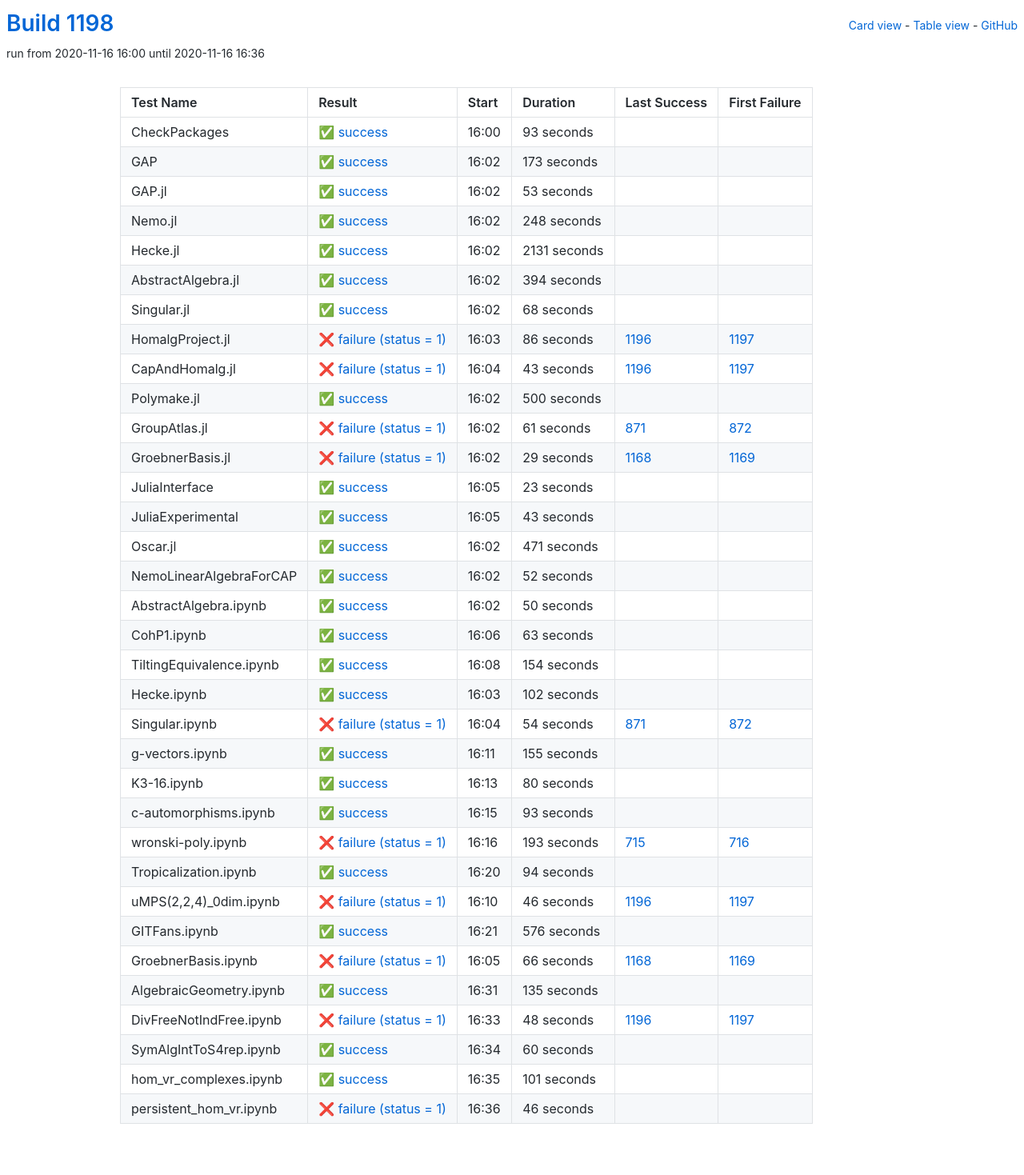
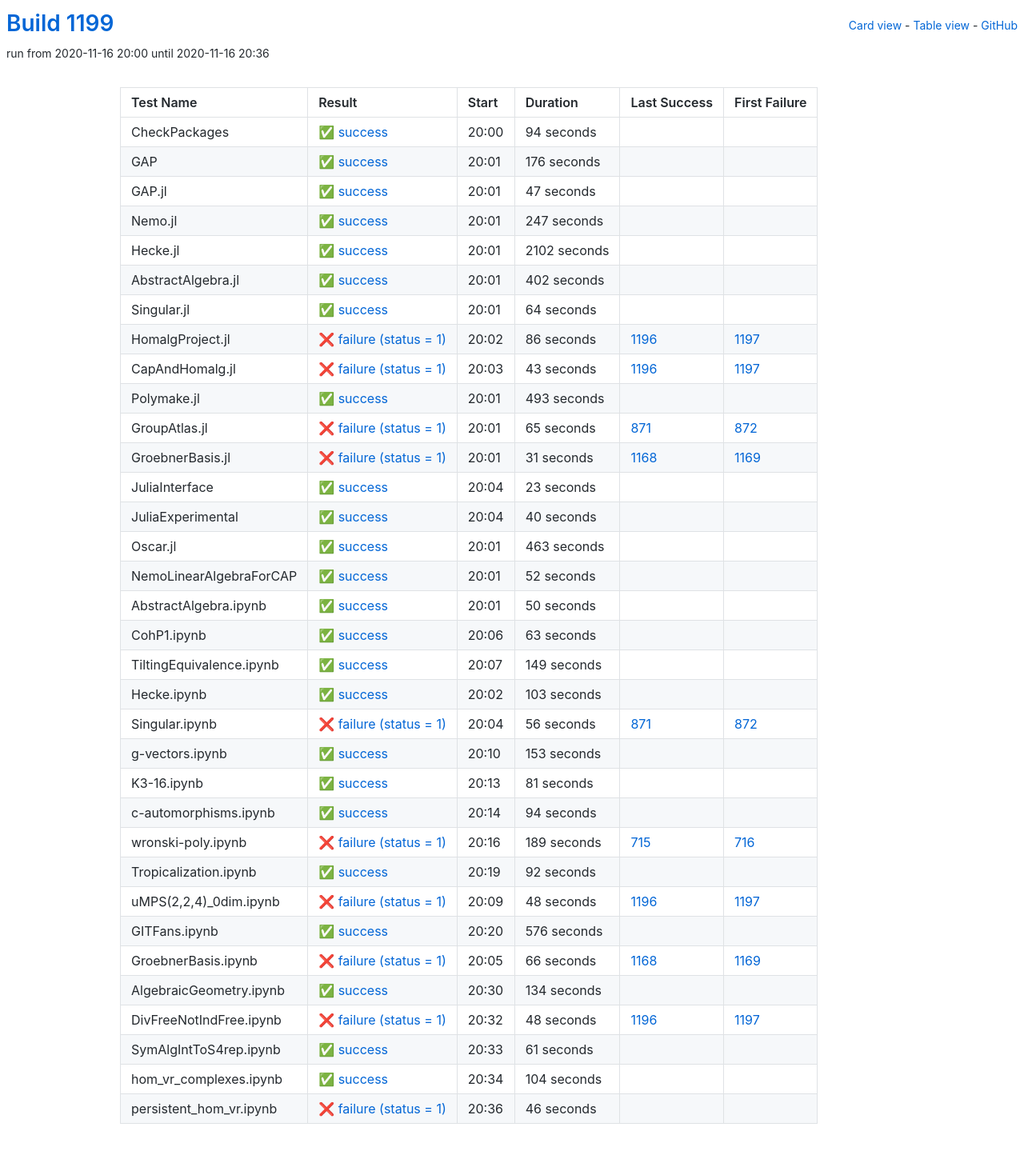
Before and after one commit to oscar-system/oscar-ci-status-stable, a Jekyll site: the page built from table.html, in a window 1280 px wide. Shown: the whole page at 80% size. Built offline with Jekyll 4.4.1, drawn with Linux system fonts in a browser that asks for light colours.

Commit message:
Build #1199

```diff
--- a/_data/ci.yml
+++ b/_data/ci.yml
@@ -1,6 +1,6 @@
 ---
-build: 1198
-build_url: https://oscarci.mathematik.uni-kl.de/job/oscar-stable/1198/
+build: 1199
+build_url: https://oscarci.mathematik.uni-kl.de/job/oscar-stable/1199/
 job: oscar-stable
 organization: oscar-system
 repo: oscar-ci-status-stable
@@ -8,92 +8,92 @@ repourl: https://github.com/oscar-system/oscar-ci-status-stable
 tests:
 - name: CheckPackages
   id: checkpackages
-  log: https://oscarci.mathematik.uni-kl.de/job/oscar-stable/1198/artifact/logs/build-1198/CheckPackages.log
-  start: 2020-11-16 16:00
+  log: https://oscarci.mathematik.uni-kl.de/job/oscar-stable/1199/artifact/logs/build-1199/CheckPackages.log
+  start: 2020-11-16 20:00
   success: true
   exitcode: 0
   status: success
-  duration: 93
+  duration: 94
   last_success: false
   last_success_url:
   first_failure: false
   first_failure_url:
 - name: GAP
   id: gap
-  log: https://oscarci.mathematik.uni-kl.de/job/oscar-stable/1198/artifact/logs/build-1198/GAP.log
-  start: 2020-11-16 16:02
+  log: https://oscarci.mathematik.uni-kl.de/job/oscar-stable/1199/artifact/logs/build-1199/GAP.log
+  start: 2020-11-16 20:01
   success: true
   exitcode: 0
   status: success
-  duration: 173
+  duration: 176
   last_success: false
   last_success_url:
   first_failure: false
   first_failure_url:
 - name: GAP.jl
   id: gap-jl
-  log: https://oscarci.mathematik.uni-kl.de/job/oscar-stable/1198/artifact/logs/build-1198/GAP.jl.log
-  start: 2020-11-16 16:02
+  log: https://oscarci.mathematik.uni-kl.de/job/oscar-stable/1199/artifact/logs/build-1199/GAP.jl.log
+  start: 2020-11-16 20:01
   success: true
   exitcode: 0
   status: success
-  duration: 53
+  duration: 47
   last_success: false
   last_success_url:
   first_failure: false
   first_failure_url:
 - name: Nemo.jl
   id: nemo-jl
-  log: https://oscarci.mathematik.uni-kl.de/job/oscar-stable/1198/artifact/logs/build-1198/Nemo.jl.log
-  start: 2020-11-16 16:02
+  log: https://oscarci.mathematik.uni-kl.de/job/oscar-stable/1199/artifact/logs/build-1199/Nemo.jl.log
+  start: 2020-11-16 20:01
   success: true
   exitcode: 0
   status: success
-  duration: 248
+  duration: 247
   last_success: false
   last_success_url:
   first_failure: false
   first_failure_url:
 - name: Hecke.jl
   id: hecke-jl
-  log: https://oscarci.mathematik.uni-kl.de/job/oscar-stable/1198/artifact/logs/build-1198/Hecke.jl.log
-  start: 2020-11-16 16:02
+  log: https://oscarci.mathematik.uni-kl.de/job/oscar-stable/1199/artifact/logs/build-1199/Hecke.jl.log
+  start: 2020-11-16 20:01
   success: true
   exitcode: 0
   status: success
-  duration: 2131
+  duration: 2102
   last_success: false
   last_success_url:
   first_failure: false
   first_failure_url:
 - name: AbstractAlgebra.jl
   id: abstractalgebra-jl
-  log: https://oscarci.mathematik.uni-kl.de/job/oscar-stable/1198/artifact/logs/build-1198/AbstractAlgebra.jl.log
-  start: 2020-11-16 16:02
+  log: https://oscarci.mathematik.uni-kl.de/job/oscar-stable/1199/artifact/logs/build-1199/AbstractAlgebra.jl.log
+  start: 2020-11-16 20:01
   success: true
   exitcode: 0
   status: success
-  duration: 394
+  duration: 402
   last_success: false
   last_success_url:
   first_failure: false
   first_failure_url:
 - name: Singular.jl
   id: singular-jl
-  log: https://oscarci.mathematik.uni-kl.de/job/oscar-stable/1198/artifact/logs/build-1198/Singular.jl.log
-  start: 2020-11-16 16:02
+  log: https://oscarci.mathematik.uni-kl.de/job/oscar-stable/1199/artifact/logs/build-1199/Singular.jl.log
+  start: 2020-11-16 20:01
   success: true
   exitcode: 0
   status: success
-  duration: 68
+  duration: 64
   last_success: false
   last_success_url:
   first_failure: false
   first_failure_url:
 - name: HomalgProject.jl
   id: homalgproject-jl
-  log: https://oscarci.mathematik.uni-kl.de/job/oscar-stable/1198/artifact/logs/build-1198/HomalgProject.jl.log
-  start: 2020-11-16 16:03
+  log: https://oscarci.mathematik.uni-kl.de/job/oscar-stable/1199/artifact/logs/build-1199/HomalgProject.jl.log
+  start: 2020-11-16 20:02
   success: false
   exitcode: 1
   status: failure
@@ -104,8 +104,8 @@ tests:
   first_failure_url: https://oscarci.mathematik.uni-kl.de/job/oscar-stable/1197/
 - name: CapAndHomalg.jl
   id: capandhomalg-jl
-  log: https://oscarci.mathematik.uni-kl.de/job/oscar-stable/1198/artifact/logs/build-1198/CapAndHomalg.jl.log
-  start: 2020-11-16 16:04
+  log: https://oscarci.mathematik.uni-kl.de/job/oscar-stable/1199/artifact/logs/build-1199/CapAndHomalg.jl.log
+  start: 2020-11-16 20:03
   success: false
   exitcode: 1
   status: failure
@@ -116,44 +116,44 @@ tests:
   first_failure_url: https://oscarci.mathematik.uni-kl.de/job/oscar-stable/1197/
 - name: Polymake.jl
   id: polymake-jl
-  log: https://oscarci.mathematik.uni-kl.de/job/oscar-stable/1198/artifact/logs/build-1198/Polymake.jl.log
-  start: 2020-11-16 16:02
+  log: https://oscarci.mathematik.uni-kl.de/job/oscar-stable/1199/artifact/logs/build-1199/Polymake.jl.log
+  start: 2020-11-16 20:01
   success: true
   exitcode: 0
   status: success
-  duration: 500
+  duration: 493
   last_success: false
   last_success_url:
   first_failure: false
   first_failure_url:
 - name: GroupAtlas.jl
   id: groupatlas-jl
-  log: https://oscarci.mathematik.uni-kl.de/job/oscar-stable/1198/artifact/logs/build-1198/GroupAtlas.jl.log
-  start: 2020-11-16 16:02
+  log: https://oscarci.mathematik.uni-kl.de/job/oscar-stable/1199/artifact/logs/build-1199/GroupAtlas.jl.log
+  start: 2020-11-16 20:01
   success: false
   exitcode: 1
   status: failure
-  duration: 61
+  duration: 65
   last_success: 871
   last_success_url: https://oscarci.mathematik.uni-kl.de/job/oscar-stable/871/
   first_failure: 872
   first_failure_url: https://oscarci.mathematik.uni-kl.de/job/oscar-stable/872/
 - name: GroebnerBasis.jl
   id: groebnerbasis-jl
-  log: https://oscarci.mathematik.uni-kl.de/job/oscar-stable/1198/artifact/logs/build-1198/GroebnerBasis.jl.log
-  start: 2020-11-16 16:02
+  log: https://oscarci.mathematik.uni-kl.de/job/oscar-stable/1199/artifact/logs/build-1199/GroebnerBasis.jl.log
+  start: 2020-11-16 20:01
   success: false
   exitcode: 1
   status: failure
-  duration: 29
+  duration: 31
   last_success: 1168
   last_success_url: https://oscarci.mathematik.uni-kl.de/job/oscar-stable/1168/
   first_failure: 1169
   first_failure_url: https://oscarci.mathematik.uni-kl.de/job/oscar-stable/1169/
 - name: JuliaInterface
   id: juliainterface
-  log: https://oscarci.mathematik.uni-kl.de/job/oscar-stable/1198/artifact/logs/build-1198/JuliaInterface.log
-  start: 2020-11-16 16:05
+  log: https://oscarci.mathematik.uni-kl.de/job/oscar-stable/1199/artifact/logs/build-1199/JuliaInterface.log
+  start: 2020-11-16 20:04
   success: true
   exitcode: 0
   status: success
@@ -164,32 +164,32 @@ tests:
   first_failure_url:
 - name: JuliaExperimental
   id: juliaexperimental
-  log: https://oscarci.mathematik.uni-kl.de/job/oscar-stable/1198/artifact/logs/build-1198/JuliaExperimental.log
-  start: 2020-11-16 16:05
+  log: https://oscarci.mathematik.uni-kl.de/job/oscar-stable/1199/artifact/logs/build-1199/JuliaExperimental.log
+  start: 2020-11-16 20:04
   success: true
   exitcode: 0
   status: success
-  duration: 43
+  duration: 40
   last_success: false
   last_success_url:
   first_failure: false
   first_failure_url:
 - name: Oscar.jl
   id: oscar-jl
-  log: https://oscarci.mathematik.uni-kl.de/job/oscar-stable/1198/artifact/logs/build-1198/Oscar.jl.log
-  start: 2020-11-16 16:02
+  log: https://oscarci.mathematik.uni-kl.de/job/oscar-stable/1199/artifact/logs/build-1199/Oscar.jl.log
+  start: 2020-11-16 20:01
   success: true
   exitcode: 0
   status: success
-  duration: 471
+  duration: 463
   last_success: false
   last_success_url:
   first_failure: false
   first_failure_url:
 - name: NemoLinearAlgebraForCAP
   id: nemolinearalgebraforcap
-  log: https://oscarci.mathematik.uni-kl.de/job/oscar-stable/1198/artifact/logs/build-1198/NemoLinearAlgebraForCAP.log
-  start: 2020-11-16 16:02
+  log: https://oscarci.mathematik.uni-kl.de/job/oscar-stable/1199/artifact/logs/build-1199/NemoLinearAlgebraForCAP.log
+  start: 2020-11-16 20:01
   success: true
   exitcode: 0
   status: success
@@ -200,8 +200,8 @@ tests:
   first_failure_url:
 - name: AbstractAlgebra.ipynb
   id: abstractalgebra-ipynb
-  log: https://oscarci.mathematik.uni-kl.de/job/oscar-stable/1198/artifact/logs/build-1198/AbstractAlgebra.ipynb.log
-  start: 2020-11-16 16:02
+  log: https://oscarci.mathematik.uni-kl.de/job/oscar-stable/1199/artifact/logs/build-1199/AbstractAlgebra.ipynb.log
+  start: 2020-11-16 20:01
   success: true
   exitcode: 0
   status: success
@@ -212,8 +212,8 @@ tests:
   first_failure_url:
 - name: CohP1.ipynb
   id: cohp1-ipynb
-  log: https://oscarci.mathematik.uni-kl.de/job/oscar-stable/1198/artifact/logs/build-1198/CohP1.ipynb.log
-  start: 2020-11-16 16:06
+  log: https://oscarci.mathematik.uni-kl.de/job/oscar-stable/1199/artifact/logs/build-1199/CohP1.ipynb.log
+  start: 2020-11-16 20:06
   success: true
   exitcode: 0
   status: success
@@ -224,92 +224,68 @@ tests:
   first_failure_url:
 - name: TiltingEquivalence.ipynb
   id: tiltingequivalence-ipynb
-  log: https://oscarci.mathematik.uni-kl.de/job/oscar-stable/1198/artifact/logs/build-1198/TiltingEquivalence.ipynb.log
-  start: 2020-11-16 16:08
+  log: https://oscarci.mathematik.uni-kl.de/job/oscar-stable/1199/artifact/logs/build-1199/TiltingEquivalence.ipynb.log
+  start: 2020-11-16 20:07
   success: true
   exitcode: 0
   status: success
-  duration: 154
+  duration: 149
   last_success: false
   last_success_url:
   first_failure: false
   first_failure_url:
 - name: Hecke.ipynb
   id: hecke-ipynb
-  log: https://oscarci.mathematik.uni-kl.de/job/oscar-stable/1198/artifact/logs/build-1198/Hecke.ipynb.log
-  start: 2020-11-16 16:03
+  log: https://oscarci.mathematik.uni-kl.de/job/oscar-stable/1199/artifact/logs/build-1199/Hecke.ipynb.log
+  start: 2020-11-16 20:02
   success: true
   exitcode: 0
   status: success
-  duration: 102
+  duration: 103
   last_success: false
   last_success_url:
   first_failure: false
   first_failure_url:
 - name: Singular.ipynb
   id: singular-ipynb
-  log: https://oscarci.mathematik.uni-kl.de/job/oscar-stable/1198/artifact/logs/build-1198/Singular.ipynb.log
-  start: 2020-11-16 16:04
+  log: https://oscarci.mathematik.uni-kl.de/job/oscar-stable/1199/artifact/logs/build-1199/Singular.ipynb.log
+  start: 2020-11-16 20:04
   success: false
   exitcode: 1
   status: failure
-  duration: 54
+  duration: 56
   last_success: 871
   last_success_url: https://oscarci.mathematik.uni-kl.de/job/oscar-stable/871/
   first_failure: 872
   first_failure_url: https://oscarci.mathematik.uni-kl.de/job/oscar-stable/872/
 - name: g-vectors.ipynb
   id: g-vectors-ipynb
-  log: https://oscarci.mathematik.uni-kl.de/job/oscar-stable/1198/artifact/logs/build-1198/g-vectors.ipynb.log
-  start: 2020-11-16 16:11
+  log: https://oscarci.mathematik.uni-kl.de/job/oscar-stable/1199/artifact/logs/build-1199/g-vectors.ipynb.log
+  start: 2020-11-16 20:10
   success: true
   exitcode: 0
   status: success
-  duration: 155
+  duration: 153
   last_success: false
   last_success_url:
   first_failure: false
   first_failure_url:
 - name: K3-16.ipynb
   id: k3-16-ipynb
-  log: https://oscarci.mathematik.uni-kl.de/job/oscar-stable/1198/artifact/logs/build-1198/K3-16.ipynb.log
-  start: 2020-11-16 16:13
+  log: https://oscarci.mathematik.uni-kl.de/job/oscar-stable/1199/artifact/logs/build-1199/K3-16.ipynb.log
+  start: 2020-11-16 20:13
   success: true
   exitcode: 0
   status: success
-  duration: 80
+  duration: 81
   last_success: false
   last_success_url:
   first_failure: false
   first_failure_url:
 - name: c-automorphisms.ipynb
   id: c-automorphisms-ipynb
-  log: https://oscarci.mathematik.uni-kl.de/job/oscar-stable/1198/artifact/logs/build-1198/c-automorphisms.ipynb.log
-  start: 2020-11-16 16:15
-  success: true
-  exitcode: 0
-  status: success
-  duration: 93
-  last_success: false
-  last_success_url:
-  first_failure: false
-  first_failure_url:
-- name: wronski-poly.ipynb
-  id: wronski-poly-ipynb
-  log: https://oscarci.mathematik.uni-kl.de/job/oscar-stable/1198/artifact/logs/build-1198/wronski-poly.ipynb.log
-  start: 2020-11-16 16:16
-  success: false
-  exitcode: 1
-  status: failure
-  duration: 193
-  last_success: 715
-  last_success_url: https://oscarci.mathematik.uni-kl.de/job/oscar-stable/715/
-  first_failure: 716
-  first_failure_url: https://oscarci.mathematik.uni-kl.de/job/oscar-stable/716/
-- name: Tropicalization.ipynb
-  id: tropicalization-ipynb
-  log: https://oscarci.mathematik.uni-kl.de/job/oscar-stable/1198/artifact/logs/build-1198/Tropicalization.ipynb.log
-  start: 2020-11-16 16:20
+  log: https://oscarci.mathematik.uni-kl.de/job/oscar-stable/1199/artifact/logs/build-1199/c-automorphisms.ipynb.log
+  start: 2020-11-16 20:14
   success: true
   exitcode: 0
   status: success
@@ -318,22 +294,46 @@ tests:
   last_success_url:
   first_failure: false
   first_failure_url:
-- name: uMPS(2,2,4)_0dim.ipynb
-  id: umps-2-2-4-0dim-ipynb
-  log: https://oscarci.mathematik.uni-kl.de/job/oscar-stable/1198/artifact/logs/build-1198/uMPS-2-2-4-_0dim.ipynb.log
-  start: 2020-11-16 16:10
+- name: wronski-poly.ipynb
+  id: wronski-poly-ipynb
+  log: https://oscarci.mathematik.uni-kl.de/job/oscar-stable/1199/artifact/logs/build-1199/wronski-poly.ipynb.log
+  start: 2020-11-16 20:16
   success: false
   exitcode: 1
   status: failure
-  duration: 46
+  duration: 189
+  last_success: 715
+  last_success_url: https://oscarci.mathematik.uni-kl.de/job/oscar-stable/715/
+  first_failure: 716
+  first_failure_url: https://oscarci.mathematik.uni-kl.de/job/oscar-stable/716/
+- name: Tropicalization.ipynb
+  id: tropicalization-ipynb
+  log: https://oscarci.mathematik.uni-kl.de/job/oscar-stable/1199/artifact/logs/build-1199/Tropicalization.ipynb.log
+  start: 2020-11-16 20:19
+  success: true
+  exitcode: 0
+  status: success
+  duration: 92
+  last_success: false
+  last_success_url:
+  first_failure: false
+  first_failure_url:
+- name: uMPS(2,2,4)_0dim.ipynb
+  id: umps-2-2-4-0dim-ipynb
+  log: https://oscarci.mathematik.uni-kl.de/job/oscar-stable/1199/artifact/logs/build-1199/uMPS-2-2-4-_0dim.ipynb.log
+  start: 2020-11-16 20:09
+  success: false
+  exitcode: 1
+  status: failure
+  duration: 48
   last_success: 1196
   last_success_url: https://oscarci.mathematik.uni-kl.de/job/oscar-stable/1196/
   first_failure: 1197
   first_failure_url: https://oscarci.mathematik.uni-kl.de/job/oscar-stable/1197/
 - name: GITFans.ipynb
   id: gitfans-ipynb
-  log: https://oscarci.mathematik.uni-kl.de/job/oscar-stable/1198/artifact/logs/build-1198/GITFans.ipynb.log
-  start: 2020-11-16 16:21
+  log: https://oscarci.mathematik.uni-kl.de/job/oscar-stable/1199/artifact/logs/build-1199/GITFans.ipynb.log
+  start: 2020-11-16 20:20
   success: true
   exitcode: 0
   status: success
@@ -344,8 +344,8 @@ tests:
   first_failure_url:
 - name: GroebnerBasis.ipynb
   id: groebnerbasis-ipynb
-  log: https://oscarci.mathematik.uni-kl.de/job/oscar-stable/1198/artifact/logs/build-1198/GroebnerBasis.ipynb.log
-  start: 2020-11-16 16:05
+  log: https://oscarci.mathematik.uni-kl.de/job/oscar-stable/1199/artifact/logs/build-1199/GroebnerBasis.ipynb.log
+  start: 2020-11-16 20:05
   success: false
   exitcode: 1
   status: failure
@@ -356,20 +356,20 @@ tests:
   first_failure_url: https://oscarci.mathematik.uni-kl.de/job/oscar-stable/1169/
 - name: AlgebraicGeometry.ipynb
   id: algebraicgeometry-ipynb
-  log: https://oscarci.mathematik.uni-kl.de/job/oscar-stable/1198/artifact/logs/build-1198/AlgebraicGeometry.ipynb.log
-  start: 2020-11-16 16:31
+  log: https://oscarci.mathematik.uni-kl.de/job/oscar-stable/1199/artifact/logs/build-1199/AlgebraicGeometry.ipynb.log
+  start: 2020-11-16 20:30
   success: true
   exitcode: 0
   status: success
-  duration: 135
+  duration: 134
   last_success: false
   last_success_url:
   first_failure: false
   first_failure_url:
 - name: DivFreeNotIndFree.ipynb
   id: divfreenotindfree-ipynb
-  log: https://oscarci.mathematik.uni-kl.de/job/oscar-stable/1198/artifact/logs/build-1198/DivFreeNotIndFree.ipynb.log
-  start: 2020-11-16 16:33
+  log: https://oscarci.mathematik.uni-kl.de/job/oscar-stable/1199/artifact/logs/build-1199/DivFreeNotIndFree.ipynb.log
+  start: 2020-11-16 20:32
   success: false
   exitcode: 1
   status: failure
@@ -380,32 +380,32 @@ tests:
   first_failure_url: https://oscarci.mathematik.uni-kl.de/job/oscar-stable/1197/
 - name: SymAlgIntToS4rep.ipynb
   id: symalginttos4rep-ipynb
-  log: https://oscarci.mathematik.uni-kl.de/job/oscar-stable/1198/artifact/logs/build-1198/SymAlgIntToS4rep.ipynb.log
-  start: 2020-11-16 16:34
+  log: https://oscarci.mathematik.uni-kl.de/job/oscar-stable/1199/artifact/logs/build-1199/SymAlgIntToS4rep.ipynb.log
+  start: 2020-11-16 20:33
   success: true
   exitcode: 0
   status: success
-  duration: 60
+  duration: 61
   last_success: false
   last_success_url:
   first_failure: false
   first_failure_url:
 - name: hom_vr_complexes.ipynb
   id: hom-vr-complexes-ipynb
-  log: https://oscarci.mathematik.uni-kl.de/job/oscar-stable/1198/artifact/logs/build-1198/hom_vr_complexes.ipynb.log
-  start: 2020-11-16 16:35
+  log: https://oscarci.mathematik.uni-kl.de/job/oscar-stable/1199/artifact/logs/build-1199/hom_vr_complexes.ipynb.log
+  start: 2020-11-16 20:34
   success: true
   exitcode: 0
   status: success
-  duration: 101
+  duration: 104
   last_success: false
   last_success_url:
   first_failure: false
   first_failure_url:
 - name: persistent_hom_vr.ipynb
   id: persistent-hom-vr-ipynb
-  log: https://oscarci.mathematik.uni-kl.de/job/oscar-stable/1198/artifact/logs/build-1198/persistent_hom_vr.ipynb.log
-  start: 2020-11-16 16:36
+  log: https://oscarci.mathematik.uni-kl.de/job/oscar-stable/1199/artifact/logs/build-1199/persistent_hom_vr.ipynb.log
+  start: 2020-11-16 20:36
   success: false
   exitcode: 1
   status: failure
```
Also changed, not shown: README.md.
